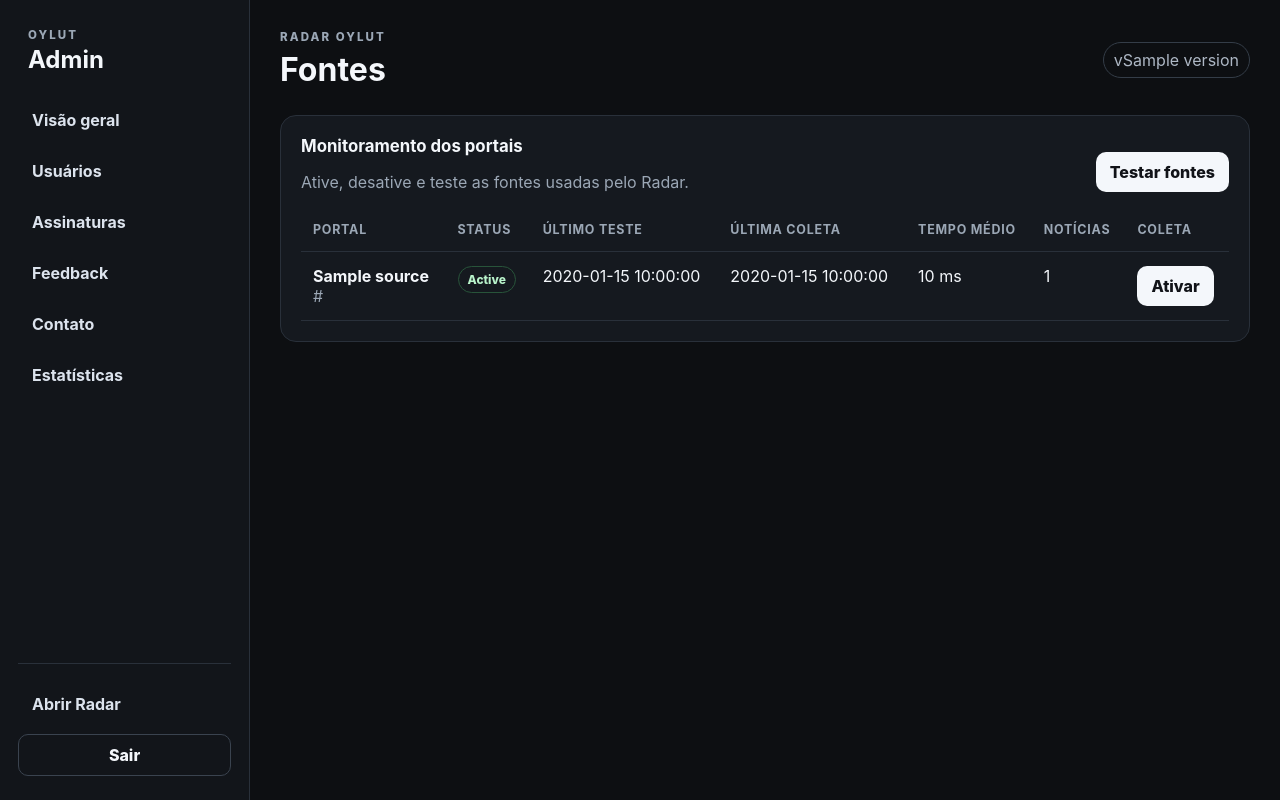
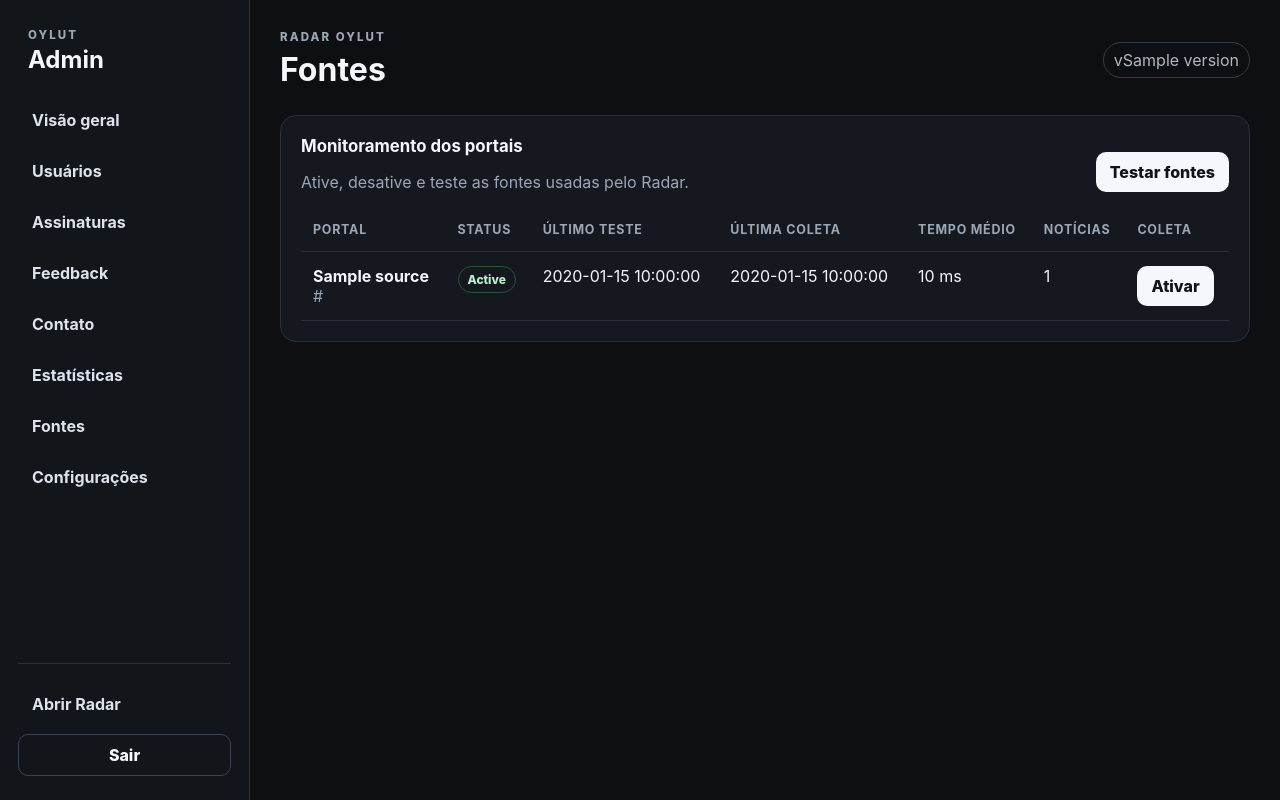
Before and after one commit to lopestulyopb/radar-oylut, a FastAPI app: template app/templates/admin/sources.html in a window 1280 px wide. Run offline with FastAPI, Linux system fonts and the light colour scheme; the template is opened without the code that fills it: most values are stand-ins (such as "Sample title", 1, 10 or a date in 2020).

Commit message:
feat(admin): adiciona fontes e configurações ao menu

```diff
--- a/app/templates/admin/base.html
+++ b/app/templates/admin/base.html
@@ -4,7 +4,7 @@
   <meta charset="utf-8">
   <meta name="viewport" content="width=device-width,initial-scale=1">
   <title>{% block title %}Admin{% endblock %} | Radar Oylut</title>
-  <link rel="stylesheet" href="/static/admin.css?v=7006">
+  <link rel="stylesheet" href="/static/admin.css?v=7008">
   <script src="https://cdn.jsdelivr.net/npm/chart.js" defer></script>
   {% block head %}{% endblock %}
 </head>
@@ -18,6 +18,8 @@
       <a class="{% if active=='feedback' %}active{% endif %}" href="/admin/feedback">Feedback</a>
       <a class="{% if active=='contacts' %}active{% endif %}" href="/admin/contato">Contato</a>
       <a class="{% if active=='statistics' %}active{% endif %}" href="/admin/estatisticas">Estatísticas</a>
+      <a class="{% if active=='sources' %}active{% endif %}" href="/admin/fontes">Fontes</a>
+      <a class="{% if active=='settings' %}active{% endif %}" href="/admin/configuracoes">Configurações</a>
     </nav>
     <div class="sidebar-footer">
       <a href="/">Abrir Radar</a>
```
